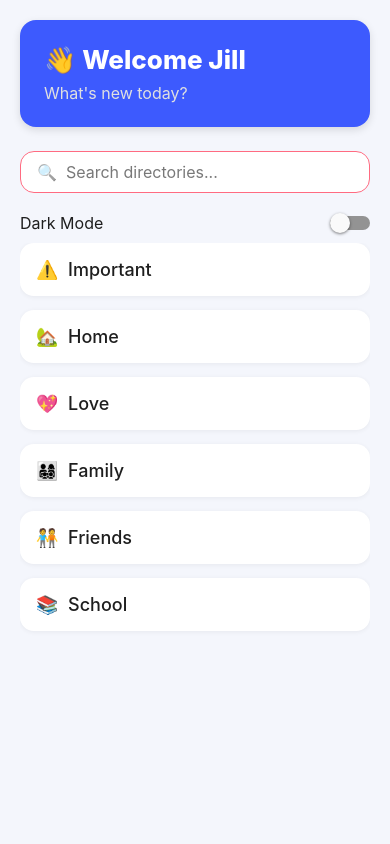
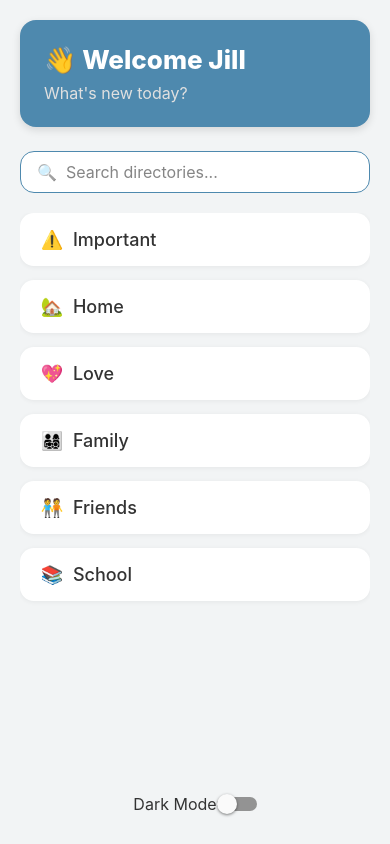
Before and after one commit to AyushiPatel266/MessagesApp, a React Native app: screen / in a window 390 px wide. Built offline with nearby package versions, Linux system fonts and the light colour scheme.

Commit message:
Add new and modified files

```diff
--- a/src/components/DirectoryList.tsx
+++ b/src/components/DirectoryList.tsx
@@ -38,7 +38,7 @@ const DirectoryList: React.FC<Props> = ({ onSelect }) => {
           {
             backgroundColor: colors.card,
             color: colors.text,
-            borderColor: colors.accent,
+            borderColor: colors.primary,
           },
         ]}
         placeholder="🔍  Search directories..."
@@ -46,9 +46,6 @@ const DirectoryList: React.FC<Props> = ({ onSelect }) => {
         value={search}
         onChangeText={setSearch}
       />
-
-      {/* Theme Toggle */}
-      <ThemeToggle />
 
       {/* Directory List */}
       <FlatList
@@ -59,13 +56,16 @@ const DirectoryList: React.FC<Props> = ({ onSelect }) => {
             style={[styles.card, { backgroundColor: colors.card }]}
             onPress={() => onSelect(item)}
           >
-            <Text style={[styles.cardText, { color: colors.text }]}>
-              {item.icon}  {item.name}
-            </Text>
+            <Text style={[styles.cardText, { color: colors.text }]}> {item.icon}  {item.name}</Text>
           </TouchableOpacity>
         )}
-        contentContainerStyle={{ paddingBottom: 20 }}
+        contentContainerStyle={{ paddingBottom: 60 }}
       />
+
+      {/* Theme Toggle at bottom */}
+      <View style={styles.themeToggleWrapper}>
+        <ThemeToggle />
+      </View>
     </View>
   );
 };
@@ -114,6 +114,13 @@ const styles = StyleSheet.create({
     fontSize: 18,
     fontWeight: '500',
   },
+  themeToggleWrapper: {
+    position: 'absolute',
+    bottom: 20,
+    left: 20,
+    right: 20,
+    alignItems: 'center',
+  },
 });
 
 export default DirectoryList;
--- a/src/components/MessageScreen.tsx
+++ b/src/components/MessageScreen.tsx
@@ -10,7 +10,6 @@ import {
   Platform,
   Alert,
 } from 'react-native';
-import MaterialIcons from 'react-native-vector-icons/MaterialIcons';
 import { Directory } from '../data/data';
 import { useTheme } from '../context/ThemeContext';
 
@@ -51,11 +50,8 @@ const MessageScreen: React.FC<Props> = ({ directory, onBack }) => {
       style={[styles.container, { backgroundColor: colors.background }]}
       behavior={Platform.OS === 'ios' ? 'padding' : undefined}
     >
-      <TouchableOpacity
-        style={[styles.backButton, { backgroundColor: colors.card, borderColor: colors.primary }]}
-        onPress={onBack}
-      >
-        <MaterialIcons name="arrow-back" size={24} color={colors.primary} />
+      <TouchableOpacity style={[styles.backButton, { backgroundColor: colors.primary }]} onPress={onBack}>
+        <Text style={styles.backIcon}>←</Text>
       </TouchableOpacity>
 
       <Text style={[styles.header, { color: colors.text }]}>{directory.icon} {directory.name}</Text>
@@ -83,7 +79,7 @@ const MessageScreen: React.FC<Props> = ({ directory, onBack }) => {
           placeholderTextColor={colors.text + '99'}
         />
         <TouchableOpacity onPress={addMessage}>
-          <Text style={[styles.send, { color: colors.accent }]}>Send</Text>
+          <Text style={[styles.send, { color: colors.primary }]}>Send</Text>
         </TouchableOpacity>
       </View>
     </KeyboardAvoidingView>
@@ -98,8 +94,6 @@ const styles = StyleSheet.create({
     borderRadius: 22,
     justifyContent: 'center',
     alignItems: 'center',
-    marginBottom: 16,
-    borderWidth: 1.5,
     shadowColor: '#000',
     shadowOpacity: 0.1,
     shadowOffset: { width: 0, height: 2 },
--- a/src/styles/theme.ts
+++ b/src/styles/theme.ts
@@ -1,19 +1,19 @@
 export const lightColors = {
-  background: "#F4F6FC",       // soft, clean background
-  card: "#FFFFFF",             // card surface
-  primary: "#3D5AFE",          // indigo blue
-  accent: "#FF6B81",           // coral pink
-  text: "#1E1E1E",             // strong body text
-  messageBg: "#E8F0FE",        // soft blue for messages
+  background: "#f2f4f5",
+  card: "#ffffff",
+  primary: "#4e89ae",
+  accent: "#f26419",
+  text: "#333333",
+  messageBg: "#d0e8ff",
 };
 
 export const darkColors = {
-  background: "#121212",
-  card: "#1E1E1E",
-  primary: "#3D5AFE",
-  accent: "#FF6B81",
-  text: "#EEEEEE",
-  messageBg: "#2F3136",
+  background: "#1c1c1e",
+  card: "#2c2c2e",
+  primary: "#64b5f6",
+  accent: "#ff9800",
+  text: "#ffffff",
+  messageBg: "#333344",
 };
 
 export type ThemeColors = typeof lightColors;
```
